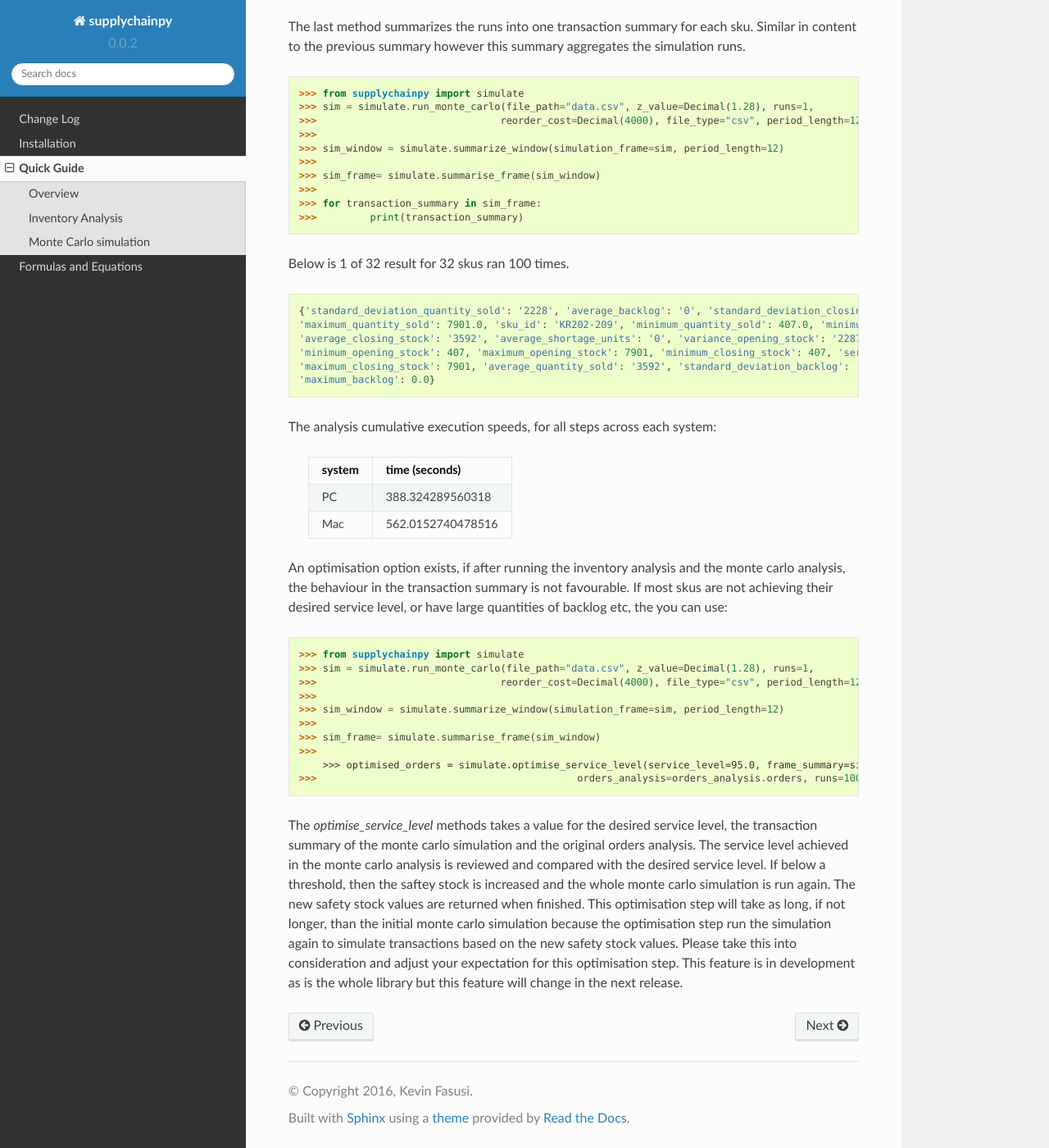
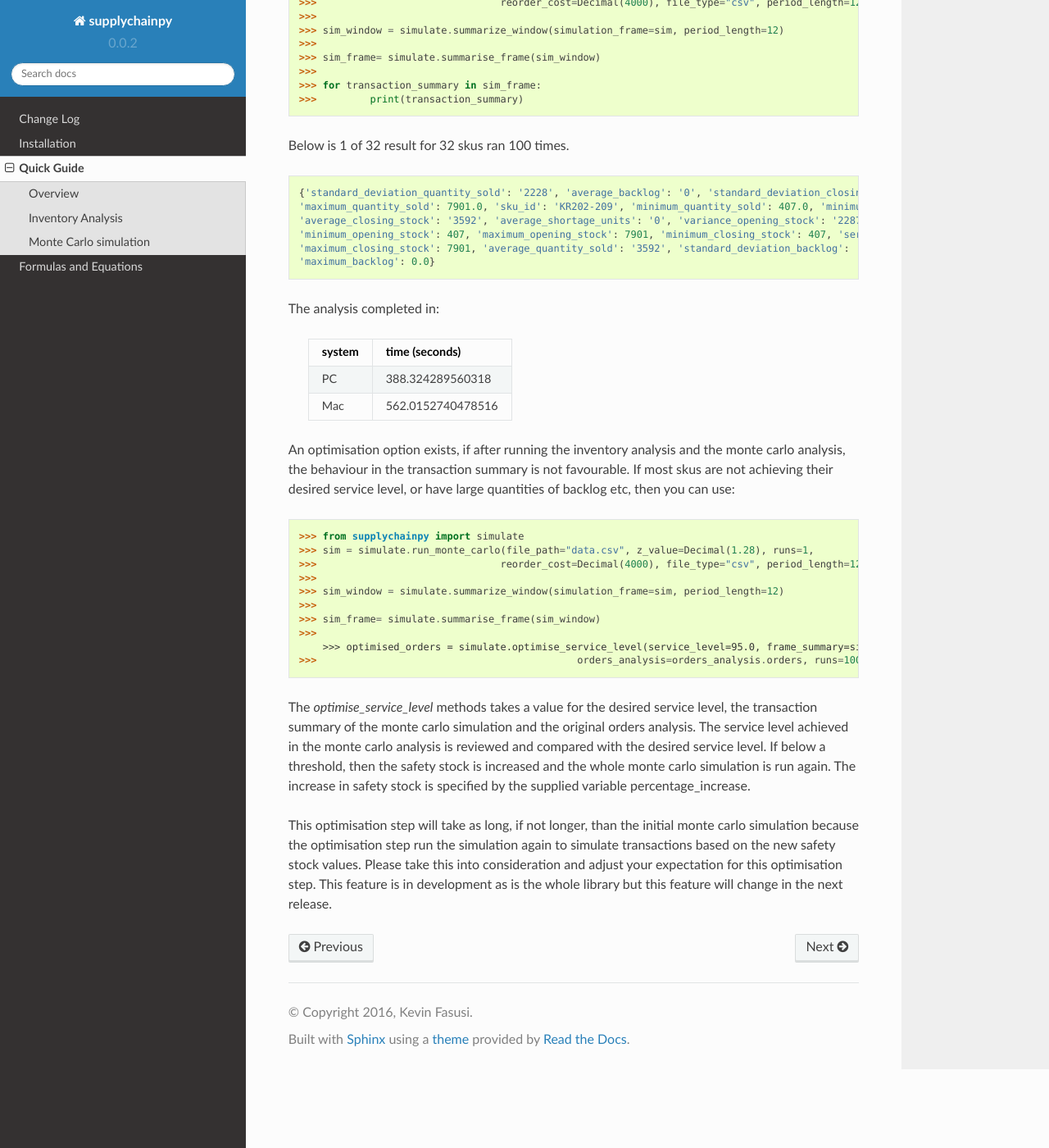
Before and after one commit to KevinFasusi/supplychainpy, a Sphinx documentation site: the page built from docs/quickstart.rst, in a window 1280 px wide and 1400 px high, scrolled down 8305 px. Shown: the whole window at 82% size. Built offline with Sphinx 7.4.7 and the Read the Docs theme 2.0.0, drawn with Linux system fonts in a browser that asks for light colours; pages that are not in the unit, such as notebooks, are missing from menus; some of the changed text lies outside the part shown.

Commit message:
Documentation typos and  grammar. Documented percentage increase for optimisation feature.

```diff
--- a/docs/quickstart.rst
+++ b/docs/quickstart.rst
@@ -107,7 +101,7 @@ generates the result for 32 skus.
 
     [{'AX': 0}, {'AY': 14}, {'AZ': 7}, {'BX': 0}, {'BY': 3}, {'BZ': 2}, {'CX': 0}, {'CY': 3}, {'CZ': 3}]
 
-This analysis execution speed were:
+This analysis completed in:
 
 	 +-------+----------------------+
 	 | system| time (seconds)       |
@@ -163,7 +157,7 @@ The orders analysis can be retrieved by using:
     Sku: KR202-239 Economic Order Quantity: 713 Sku Revenue: 31000000 ABCXYZ Classification: AY
     Sku: KR202-240 Economic Order Quantity: 680 Sku Revenue: 27000000 ABCXYZ Classification: AZ
 
-This analysis execution speed were:
+This analysis completed in:
 
 	 +-------+----------------------+
 	 | system| time (seconds)       |
@@ -283,7 +277,7 @@ The best way to retrieve a full summary is by doing the following:
 	'revenue': '27000000.00', 'economic_order_variable_cost': '384904.27', 'reorder_level': '4400'}
 
 
-This analysis execution speed were:
+This analysis completed in:
 
 	 +-------+----------------------+
 	 | system| time (seconds)       |
@@ -348,7 +342,7 @@ The orders are then passed to the monte carlo simulation:
 
 The monte carlo simulation generates normally distributed random demand, based on the historic data analysed in the
 code snippet above. The demand for each sku is then used in each period to model a probable transaction history. The
-below details the transactions for 1 sku over 12 periods for 100 runs.
+below details the transactions for 1 sku over 12 periods for 100 runs (1 run is shown).
 
 .. parsed-literal::
 
@@ -389,7 +383,7 @@ below details the transactions for 1 sku over 12 periods for 100 runs.
     'opening_stock': '674', 'shortage_units': '0', 'closing_stock': '947', 'revenue': '378903', 'demand': '1757',
     'index': '1', 'po_raised': 'PO 141', 'period': '12', 'backlog': '0', 'sku_id': 'KR202-209', 'shortage_cost': '0'}]
 
-This analysis execution speed were:
+This analysis completed in:
 
 	 +-------+----------------------+
 	 | system| time (seconds)       |
@@ -435,7 +429,7 @@ successive runs, will be different. This captures the statistically probable dis
 	'standard_deviation_shortage_cost': 185.7309882599024, 'minimum_shortage_units': 0.0, 'index': '22'}
 	 ...
 
-This analysis execution speed were:
+This analysis completed in:
 
 	 +-------+----------------------+
 	 | system| time (seconds)       |
@@ -475,7 +469,7 @@ Below is 1 of 32 result for 32 skus ran 100 times.
 	'maximum_closing_stock': 7901, 'average_quantity_sold': '3592', 'standard_deviation_backlog': '0',
 	'maximum_backlog': 0.0}
 
-The analysis cumulative execution speeds, for all steps across each system:
+The analysis completed in:
 
 	 +-------+----------------------+
 	 | system| time (seconds)       |
@@ -487,7 +481,7 @@ The analysis cumulative execution speeds, for all steps across each system:
 
 An optimisation option exists, if after running the inventory analysis and the monte carlo analysis, the behaviour in
 the transaction summary is not favourable. If most skus are not achieving their desired service level, or have large
-quantities of backlog etc, the you can use:
+quantities of backlog etc, then you can use:
 
 .. code:: python
 
@@ -500,13 +494,15 @@ quantities of backlog etc, the you can use:
     >>> sim_frame= simulate.summarise_frame(sim_window)
     >>>
 	>>> optimised_orders = simulate.optimise_service_level(service_level=95.0, frame_summary=sim_frame,
-    >>>                                            orders_analysis=orders_analysis.orders, runs=100)
+    >>>                                            orders_analysis=orders_analysis.orders, runs=100, percentage_increase=1.30)
 
 
 The `optimise_service_level` methods takes a value for the desired service level, the transaction summary of the
 monte carlo simulation and the original orders analysis. The service level achieved in the monte carlo analysis is
-reviewed and compared with the desired service level. If below a threshold, then the saftey stock is increased and the
-whole monte carlo simulation is run again. The new safety stock values are returned when finished.
+reviewed and compared with the desired service level. If below a threshold, then the safety stock is increased and the
+whole monte carlo simulation is run again. The increase in safety stock is specified by the supplied variable
+percentage_increase.
+
 This optimisation step will take as long, if not longer, than the initial monte carlo simulation because the optimisation
 step run the simulation again to simulate transactions based on the new safety stock values. Please take this into
 consideration and adjust your expectation for this optimisation step.
```
Also changed, not shown: other parts of docs/quickstart.rst (+4 -10 lines).
